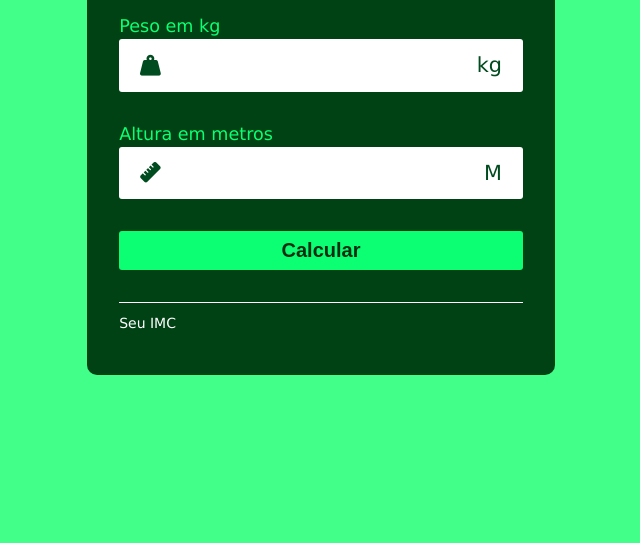
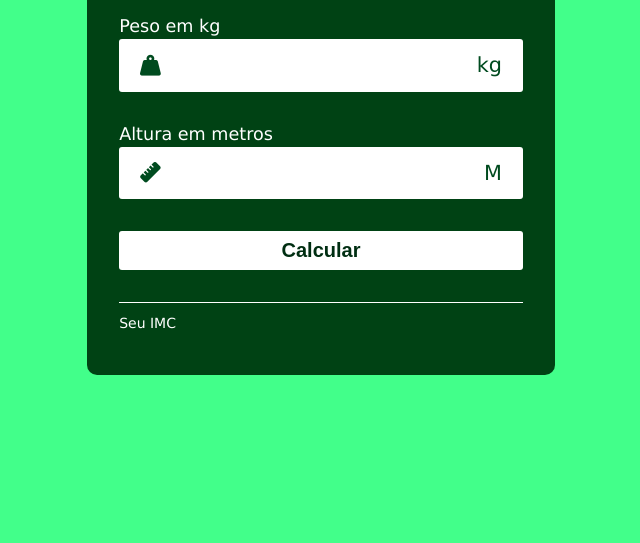
Before and after one commit to yurilimaprofissional/calculadora-imc, a plain HTML site: page index.html in a window 1280 px wide. Shown: the part 257-800 px from the top of the page, without its empty margins (319-959 px from the left). Drawn offline with Linux system fonts and the light colour scheme.

Commit message:
Update style.css

```diff
--- a/style.css
+++ b/style.css
@@ -27,7 +27,7 @@ body {
     flex-direction: column;
     gap: 2rem;
     padding: 2rem;
-    color: rgb(12, 255, 114);
+    color: rgb(255, 255, 255);
     background-color: rgb(0, 66, 20);
     border-radius: 10px;
 }
@@ -45,7 +45,7 @@ body {
 
 .input-box label {
     font-size: 1.1rem;
-    color: rgb(12, 255, 114);
+    color: rgb(255, 255, 255);
     font-weight: 500;
 }
 
@@ -71,7 +71,7 @@ body {
     border: none;
     width: 100%;
     font-size: 1.3rem;
-    color: rgb(12, 255, 114);
+    color: rgb(0, 54, 14);
     padding: 0 0.5rem;
 }
 
@@ -89,7 +89,7 @@ body {
     font-family: Arial, Helvetica, sans-serif;
     font-size: 1.25rem;
     font-weight: bold;
-    background-color: rgb(12, 255, 114);
+    background-color: rgb(255, 255, 255);
     color: rgb(0, 46, 18);
     padding: 0.5rem 0;
     border-radius: 3px;
@@ -97,7 +97,7 @@ body {
 }
 
 #calculate:active {
-    background-color: rgb(0, 134, 56) ;
+    background-color: rgb(2, 207, 87) ;
     color: white;
 }
 
```
